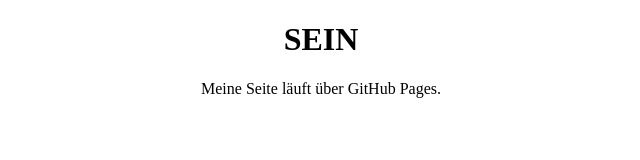
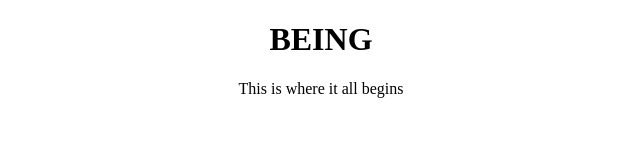
Before and after one commit to ultimate-being/2025, a plain HTML site: page index.html in a window 1280 px wide. Shown: the whole page, without its empty margins (319-959 px from the left). Drawn offline with Linux system fonts and the light colour scheme.

Commit message:
Update index.html

```diff
--- a/index.html
+++ b/index.html
@@ -10,7 +10,7 @@
   <title>This is where it all begins</title>
 </head>
 <body>
-  <h1>SEIN</h1>
-  <p>Meine Seite läuft über GitHub Pages.</p>
+  <h1>BEING</h1>
+  <p>This is where it all begins</p>
 </body>
 </html>
```
